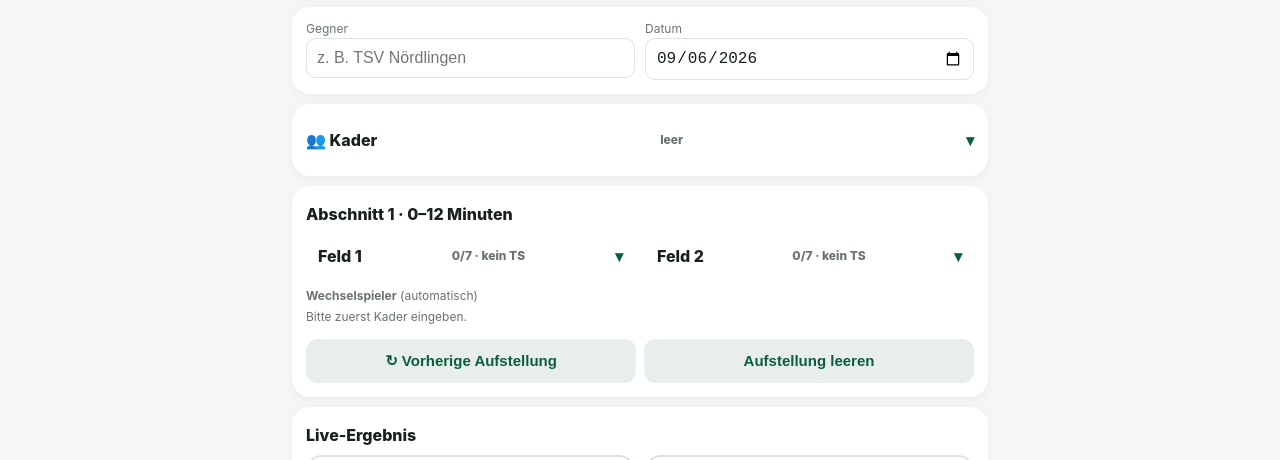
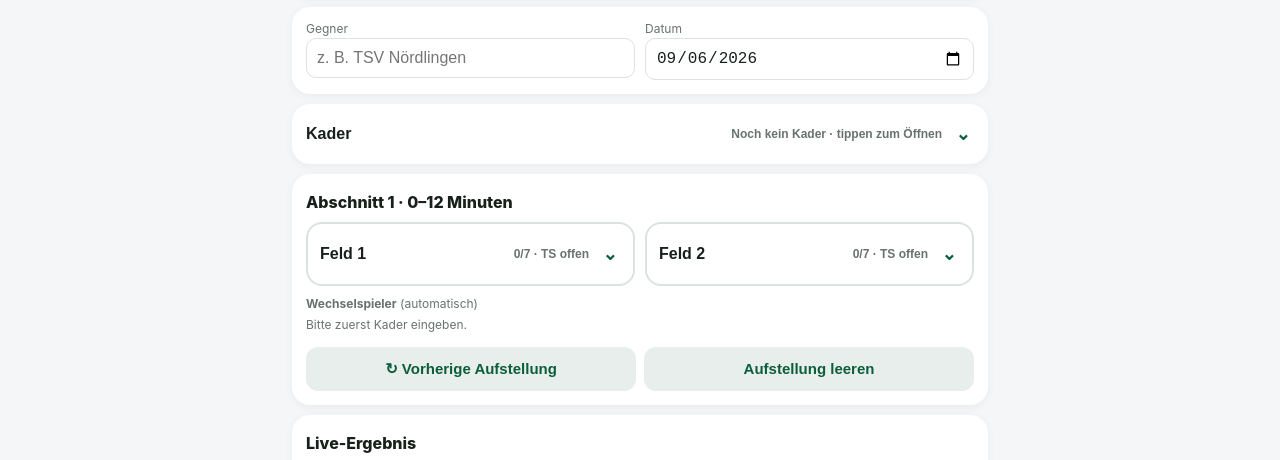
Before and after one commit to icetinguel/live-ticker, a plain HTML site: page index.html in a window 1280 px wide. Shown: the part 264-724 px from the top of the page. Drawn offline with Linux system fonts and the light colour scheme.

```diff
--- a/index.html
+++ b/index.html
@@ -21,9 +21,9 @@ main{max-width:720px;margin:auto;padding:12px 12px 100px}.card{background:var(--
 .grid{display:grid;grid-template-columns:1fr 1fr;gap:10px}.field{border:2px solid var(--line);border-radius:16px;padding:12px;min-width:0}.field h3{text-align:center;margin:0 0 10px;font-size:17px}.actual{text-align:center;font-size:27px;font-weight:800;margin:6px 0 12px}.label{text-align:center;font-size:11px;color:var(--muted);text-transform:uppercase}.row{display:flex;align-items:center;justify-content:space-between;gap:6px;margin:8px 0}.row strong{font-size:23px;min-width:28px;text-align:center}
 button{border:0;border-radius:12px;min-height:44px;font-size:15px;font-weight:800;padding:8px 12px;background:#e8eeeb;color:var(--green)}button:active{transform:scale(.97)}button:disabled{opacity:.45;transform:none}.plus{background:var(--green);color:#fff;width:48px}.minus{width:48px}.secondary{background:#e8eeeb!important;color:var(--green)!important}.danger{color:var(--red)!important}.controls{display:grid;grid-template-columns:1fr 1fr;gap:8px}.result{margin-top:10px;text-align:center;padding:8px;border-radius:10px;font-weight:800}.win{background:#e3f3e9;color:var(--green)}.draw{background:#fff2cf;color:#8a6200}.loss{background:#fbe5e2;color:var(--red)}
 input,select,textarea{width:100%;border:1px solid var(--line);border-radius:10px;padding:10px;font-size:16px;background:#fff;color:var(--text)}textarea{min-height:120px;resize:vertical}.formgrid{display:grid;grid-template-columns:1fr 1fr;gap:10px}.inline{display:flex;gap:8px;align-items:center;flex-wrap:wrap}.pill{display:inline-block;padding:4px 8px;border-radius:999px;background:#eef3f0;font-size:12px;margin:2px}.bench{line-height:2}.slot{display:grid;grid-template-columns:64px 1fr;gap:8px;align-items:center;margin:6px 0}.slot span{font-size:12px;color:var(--muted);font-weight:700}.lineup-actions{display:grid;grid-template-columns:1fr 1fr;gap:8px;margin-top:10px}
-table{width:100%;border-collapse:collapse;font-size:12px}th,td{padding:7px 4px;border-bottom:1px solid var(--line);text-align:center}th{color:var(--muted);font-size:10px;text-transform:uppercase}.scroll{overflow-x:auto}.editbtn{min-height:30px;padding:4px 7px;font-size:12px;border-radius:8px;margin-top:4px}.modebox{display:grid;grid-template-columns:1fr 1fr;gap:8px}.modebox button.active{background:var(--green);color:#fff}.notice{padding:9px 10px;border-radius:10px;background:#fff5d7;font-size:12px;color:#765800;margin:8px 0}.hidden{display:none!important}
+table{width:100%;border-collapse:collapse;font-size:12px}th,td{padding:7px 4px;border-bottom:1px solid var(--line);text-align:center}th{color:var(--muted);font-size:10px;text-transform:uppercase}.scroll{overflow-x:auto}.editbtn{min-height:30px;padding:4px 7px;font-size:12px;border-radius:8px;margin-top:4px}.modebox{display:grid;grid-template-columns:1fr 1fr;gap:8px}.modebox button.active{background:var(--green);color:#fff}.notice{padding:9px 10px;border-radius:10px;background:#fff5d7;font-size:12px;color:#765800;margin:8px 0}.hidden{display:none!important}.foldhead{width:100%;display:flex;align-items:center;justify-content:space-between;gap:10px;background:transparent;color:var(--text);padding:2px 0;min-height:40px;text-align:left}.foldhead .foldtitle{font-size:16px;font-weight:800}.foldhead .foldsummary{font-size:12px;color:var(--muted);font-weight:700;text-align:right;flex:1}.foldarrow{font-size:18px;color:var(--green);min-width:22px;text-align:center}.foldbody{margin-top:8px}.fieldfold{border:2px solid var(--line);border-radius:16px;padding:10px 12px;min-width:0}.fieldfold .foldbody{padding-top:2px}.compactcard{padding-top:10px;padding-bottom:10px}
 .bottom{position:fixed;bottom:0;left:0;right:0;background:#fff;border-top:1px solid var(--line);padding:9px 12px calc(9px + env(safe-area-inset-bottom));display:flex;justify-content:center;gap:8px;z-index:5}.bottom button{min-width:29%;font-size:12px}
-dialog{border:0;border-radius:18px;padding:16px;width:min(92vw,420px);box-shadow:0 12px 45px #0004}dialog::backdrop{background:#0006}.goalchoices{display:grid;grid-template-columns:1fr 1fr;gap:8px;margin:12px 0}.goalchoices button{min-height:42px}.archiveitem{border-top:1px solid var(--line);padding:10px 0}.archiveitem:first-child{border-top:0}.collapse{border:0}.collapse>summary{list-style:none;cursor:pointer;font-weight:800;display:flex;align-items:center;justify-content:space-between;gap:8px;min-height:44px}.collapse>summary::-webkit-details-marker{display:none}.collapse>summary:after{content:'▾';font-size:16px;color:var(--green);transition:transform .15s ease}.collapse[open]>summary:after{transform:rotate(180deg)}.collapse-body{padding-top:8px}.field.collapse{padding:0 12px}.field.collapse>summary{padding:8px 0}.field.collapse .collapse-body{padding:0 0 12px}
+dialog{border:0;border-radius:18px;padding:16px;width:min(92vw,420px);box-shadow:0 12px 45px #0004}dialog::backdrop{background:#0006}.goalchoices{display:grid;grid-template-columns:1fr 1fr;gap:8px;margin:12px 0}.goalchoices button{min-height:42px}.archiveitem{border-top:1px solid var(--line);padding:10px 0}.archiveitem:first-child{border-top:0}
 @media(max-width:520px){.grid,.formgrid{grid-template-columns:1fr}.score{font-size:46px}.slot{grid-template-columns:58px 1fr}.controls{grid-template-columns:1fr}.lineup-actions{grid-template-columns:1fr 1fr}}
 </style>
 </head>
@@ -44,16 +44,14 @@ dialog{border:0;border-radius:18px;padding:16px;width:min(92vw,420px);box-shadow
  <div class="formgrid"><label class="small">Gegner<input id="opponent" placeholder="z. B. TSV Nördlingen"></label><label class="small">Datum<input id="matchDate" type="date"></label></div>
 </div>
 
-<div class="card">
- <details class="collapse" id="rosterCollapse">
-  <summary><span>👥 Kader</span><span id="rosterSummary" class="small"></span></summary>
-  <div class="collapse-body">
-   <div class="small">Spielernamen einmalig eingeben – ein Name pro Zeile. Der Kader bleibt für das aktuelle Spiel gespeichert.</div>
-   <textarea id="rosterInput" placeholder="Lukas&#10;Emir&#10;Leon&#10;..."></textarea>
-   <div class="controls" style="margin-top:8px"><button onclick="saveRoster()">✓ Kader übernehmen</button><button class="secondary" onclick="clearRoster()">Leeren</button></div>
-   <div id="rosterInfo" class="small" style="margin-top:8px"></div>
-  </div>
- </details>
+<div class="card compactcard">
+ <button class="foldhead" type="button" onclick="toggleFold('roster')" aria-controls="rosterBody" id="rosterFoldBtn"><span class="foldtitle">Kader</span><span class="foldsummary" id="rosterSummary">Noch kein Kader</span><span class="foldarrow" id="rosterArrow">⌄</span></button>
+ <div id="rosterBody" class="foldbody hidden">
+  <div class="small">Spielernamen einmalig eingeben – ein Name pro Zeile. Der Kader bleibt für das aktuelle Spiel gespeichert.</div>
+  <textarea id="rosterInput" placeholder="Lukas&#10;Emir&#10;Leon&#10;..."></textarea>
+  <div class="controls" style="margin-top:8px"><button onclick="saveRoster()">✓ Kader übernehmen</button><button class="secondary" onclick="clearRoster()">Leeren</button></div>
+  <div id="rosterInfo" class="small" style="margin-top:8px"></div>
+ </div>
 </div>
 
 <div class="card" id="lineupCard">
@@ -75,10 +73,7 @@ dialog{border:0;border-radius:18px;padding:16px;width:min(92vw,420px);box-shadow
 </div>
 
 <div class="card" id="statsCard">
- <details class="collapse" id="statsCollapse">
-  <summary><span>📊 Einsatzstatistik</span><span class="small">anzeigen</span></summary>
-  <div class="collapse-body"><div class="scroll"><table><thead><tr><th>Spieler</th><th>Abschn.</th><th>Min.</th><th>F1</th><th>F2</th><th>TS</th><th>Tore</th></tr></thead><tbody id="statsBody"></tbody></table></div></div>
- </details>
+ <div class="section">Einsatzstatistik</div><div class="scroll"><table><thead><tr><th>Spieler</th><th>Abschn.</th><th>Min.</th><th>F1</th><th>F2</th><th>TS</th><th>Tore</th></tr></thead><tbody id="statsBody"></tbody></table></div>
 </div>
 
 <div class="card" id="finalCard" style="display:none;text-align:center"><div class="biglabel">Spiel beendet</div><div class="score" id="finalScore">0 : 0</div><div id="finalCounts" class="status"></div><div class="small" id="actualTotal"></div></div>
@@ -116,11 +111,19 @@ function scoreTotals(){return state.history.reduce((a,x)=>{a.own+=(x.fieldScores
 function allOutcomes(){return state.history.flatMap(x=>(x.fieldScores||[]).slice(0,activeFieldCount()).map(outcome))}
 function rosterOptions(selected){return '<option value="">– auswählen –</option>'+state.roster.map(n=>`<option value="${esc(n)}" ${n===selected?'selected':''}>${esc(n)}</option>`).join('')}
 function esc(s){return String(s??'').replace(/[&<>"']/g,c=>({'&':'&amp;','<':'&lt;','>':'&gt;','"':'&quot;',"'":'&#39;'}[c]))}
-function renderLineups(){const grid=document.getElementById('lineupGrid');grid.innerHTML='';const n=activeFieldCount();for(let f=0;f<n;f++){const div=document.createElement('details');div.className='field collapse';const filled=state.lineups[f].filter(Boolean).length;const keeper=state.lineups[f][0]||'kein TS';div.innerHTML=`<summary><span>Feld ${f+1}</span><span class="small">${filled}/7 · ${esc(keeper)}</span></summary><div class="collapse-body">`+Array.from({length:7},(_,i)=>`<label class="slot"><span>${i===0?'🥅 TS':'Spieler '+i}</span><select onchange="setLineup(${f},${i},this.value)">${rosterOptions(state.lineups[f][i])}</select></label>`).join('')+`</div>`;grid.appendChild(div)}
- const used=new Set(state.lineups.slice(0,n).flat().filter(Boolean));document.getElementById('bench').innerHTML=state.roster.length?state.roster.filter(x=>!used.has(x)).map(x=>`<span class="pill">${esc(x)}</span>`).join('')||'<span class="pill">Keine Wechselspieler</span>':'Bitte zuerst Kader eingeben.';
+const uiFold={roster:false,field1:false,field2:false};
+function toggleFold(which){uiFold[which]=!uiFold[which];applyFolds()}
+function applyFolds(){
+ const rb=document.getElementById('rosterBody'),ra=document.getElementById('rosterArrow'),rbtn=document.getElementById('rosterFoldBtn');
+ if(rb){rb.classList.toggle('hidden',!uiFold.roster);ra.textContent=uiFold.roster?'⌃':'⌄';rbtn.setAttribute('aria-expanded',String(uiFold.roster))}
+ for(let f=0;f<2;f++){const body=document.getElementById('fieldBody'+f),arrow=document.getElementById('fieldArrow'+f),btn=document.getElementById('fieldFoldBtn'+f);if(body){const key='field'+(f+1);body.classList.toggle('hidden',!uiFold[key]);arrow.textContent=uiFold[key]?'⌃':'⌄';btn.setAttribute('aria-expanded',String(uiFold[key]))}}
+}
+function lineupSummary(f){const a=state.lineups[f]||[];const count=a.filter(Boolean).length;const ts=a[0]||'TS offen';return `${count}/7 · ${esc(ts)}`}
+function renderLineups(){const grid=document.getElementById('lineupGrid');grid.innerHTML='';const n=activeFieldCount();for(let f=0;f<n;f++){const div=document.createElement('div');div.className='fieldfold';div.innerHTML=`<button class="foldhead" type="button" onclick="toggleFold('field${f+1}')" aria-controls="fieldBody${f}" id="fieldFoldBtn${f}"><span class="foldtitle">Feld ${f+1}</span><span class="foldsummary">${lineupSummary(f)}</span><span class="foldarrow" id="fieldArrow${f}">⌄</span></button><div class="foldbody hidden" id="fieldBody${f}">`+Array.from({length:7},(_,i)=>`<label class="slot"><span>${i===0?'🥅 TS':'Spieler '+i}</span><select onchange="setLineup(${f},${i},this.value)">${rosterOptions(state.lineups[f][i])}</select></label>`).join('')+`</div>`;grid.appendChild(div)}
+ const used=new Set(state.lineups.slice(0,n).flat().filter(Boolean));document.getElementById('bench').innerHTML=state.roster.length?state.roster.filter(x=>!used.has(x)).map(x=>`<span class="pill">${esc(x)}</span>`).join('')||'<span class="pill">Keine Wechselspieler</span>':'Bitte zuerst Kader eingeben.';applyFolds();
 }
 function setLineup(f,i,name){if(name){for(let ff=0;ff<activeFieldCount();ff++)for(let ii=0;ii<7;ii++)if(!(ff===f&&ii===i)&&state.lineups[ff][ii]===name){alert(name+' ist in diesem Abschnitt bereits auf Feld '+(ff+1)+' eingeteilt.');renderLineups();return}}state.lineups[f][i]=name;save();renderLineups()}
-function saveRoster(){const names=[...new Set(document.getElementById('rosterInput').value.split(/\n|,/).map(x=>x.trim()).filter(Boolean))];state.roster=names;for(let f=0;f<2;f++)state.lineups[f]=state.lineups[f].map(n=>names.includes(n)?n:'');save();update()}
+function saveRoster(){const names=[...new Set(document.getElementById('rosterInput').value.split(/\n|,/).map(x=>x.trim()).filter(Boolean))];state.roster=names;uiFold.roster=false;for(let f=0;f<2;f++)state.lineups[f]=state.lineups[f].map(n=>names.includes(n)?n:'');save();update()}
 function clearRoster(){if(confirm('Kader wirklich leeren?')){state.roster=[];state.lineups=[Array(7).fill(''),Array(7).fill('')];update()}}
 function validateLineup(){const n=activeFieldCount();if(!state.roster.length)return 'Bitte zuerst den Kader eingeben.';for(let f=0;f<n;f++){if(state.lineups[f].filter(Boolean).length!==7)return `Feld ${f+1}: Bitte 1 Torspieler und 6 Feldspieler vollständig besetzen.`}const all=state.lineups.slice(0,n).flat();if(new Set(all).size!==all.length)return 'Ein Spieler ist doppelt aufgestellt.';return ''}
 function copyPreviousLineup(){if(!state.history.length){alert('Es gibt noch keine vorherige Aufstellung.');return}state.lineups=clone(state.history[state.history.length-1].lineups||[Array(7).fill(''),Array(7).fill('')]);update()}
@@ -136,9 +139,9 @@ function update(){normalizeState();document.getElementById('modeFoerder').classL
  const ss=document.getElementById('sectionsSelect');ss.innerHTML=Array.from({length:12},(_,i)=>`<option value="${i+1}" ${(i+1)===state.sections?'selected':''}>${i+1}</option>`).join('');document.getElementById('durationInput').value=state.duration;document.getElementById('fieldsSelect').value=String(state.numFields);
  document.getElementById('headerSub').textContent='Förderliga · 6 × 12 Minuten · 2 Felder';
  document.getElementById('overallLabel').textContent=state.mode==='foerder'?'Aktuelles Förderliga-Ergebnis':'Aktuelles Torergebnis';const totals=scoreTotals();if(state.mode==='foerder'){const os=allOutcomes(),w=os.filter(x=>x==='Sieg').length,d=os.filter(x=>x==='Unentschieden').length,l=os.filter(x=>x==='Niederlage').length;document.getElementById('overall').textContent=`${w} : ${l}`;document.getElementById('counts').textContent=`${w} Siege · ${d} Unentschieden · ${l} Niederlagen`}else{document.getElementById('overall').textContent=`${totals.own} : ${totals.opp}`;document.getElementById('counts').textContent=`Tore aus ${state.history.length} von ${state.sections} Abschnitten`}
- document.getElementById('bar').style.width=`${Math.min(100,state.history.length/state.sections*100)}%`;document.getElementById('round').textContent=state.round<state.sections?`Abschnitt ${state.round+1} von ${state.sections}`:'Spiel beendet';document.getElementById('opponent').value=state.opponent||'';document.getElementById('matchDate').value=state.matchDate||'';document.getElementById('rosterInput').value=state.roster.join('\n');document.getElementById('rosterInfo').textContent=state.roster.length?`${state.roster.length} Spieler im Kader · ${Math.max(0,state.roster.length-activeFieldCount()*7)} Wechselspieler bei vollständiger Aufstellung`:'';document.getElementById('rosterSummary').textContent=state.roster.length?`${state.roster.length} Spieler`:'leer';
+ document.getElementById('bar').style.width=`${Math.min(100,state.history.length/state.sections*100)}%`;document.getElementById('round').textContent=state.round<state.sections?`Abschnitt ${state.round+1} von ${state.sections}`:'Spiel beendet';document.getElementById('opponent').value=state.opponent||'';document.getElementById('matchDate').value=state.matchDate||'';document.getElementById('rosterInput').value=state.roster.join('\n');document.getElementById('rosterInfo').textContent=state.roster.length?`${state.roster.length} Spieler im Kader · ${Math.max(0,state.roster.length-activeFieldCount()*7)} Wechselspieler bei vollständiger Aufstellung`:'';document.getElementById('rosterSummary').textContent=state.roster.length?`${state.roster.length} Spieler · tippen zum Bearbeiten`:'Noch kein Kader · tippen zum Öffnen';
  const current=state.editing!==null?state.editing:state.round;document.getElementById('sectionTitle').textContent=current<state.sections?`${state.editing!==null?'Abschnitt '+(current+1)+' bearbeiten':'Abschnitt '+(current+1)} · ${sectionStart(current)}–${sectionEnd(current)} Minuten`:`Spiel beendet · ${state.sections*state.duration} Minuten`;const notice=document.getElementById('lineupNotice');notice.classList.add('hidden');if(state.round>0&&state.editing===null&&state.round<state.sections){notice.textContent='Die Aufstellung des vorherigen Abschnitts wurde übernommen. Ändere nur die Spieler, die du wechseln möchtest.';notice.classList.remove('hidden')}
- renderLineups();renderScoreFields();const finish=document.getElementById('finishBtn');finish.disabled=state.round>=state.sections&&state.editing===null;finish.textContent=state.editing!==null?'✓ Änderung speichern':state.round>=state.sections?'✓ Spiel beendet':'✓ Abschnitt abschließen';renderHistory();renderStats();renderFinal();renderArchives();save()}
+ renderLineups();applyFolds();renderScoreFields();const finish=document.getElementById('finishBtn');finish.disabled=state.round>=state.sections&&state.editing===null;finish.textContent=state.editing!==null?'✓ Änderung speichern':state.round>=state.sections?'✓ Spiel beendet':'✓ Abschnitt abschließen';renderHistory();renderStats();renderFinal();renderArchives();save()}
 function finishRound(){const err=validateLineup();if(err&&!confirm(err+'\n\nAbschnitt trotzdem ohne vollständige Aufstellung speichern?'))return;const idx=state.editing!==null?state.editing:state.round;if(idx>=state.sections)return;const rec={fieldScores:clone(state.fields.slice(0,activeFieldCount())),lineups:clone(state.lineups),duration:state.duration,start:sectionStart(idx),end:sectionEnd(idx)};
  if(state.editing!==null){state.history[idx]=rec;state.editing=null}else{state.history.push(rec);state.round++;}
  state.fields=[{own:0,opp:0},{own:0,opp:0}];if(state.round<state.sections&&state.history.length)state.lineups=clone(state.history[state.history.length-1].lineups);update()}
--- a/sw.js
+++ b/sw.js
@@ -1,4 +1,4 @@
-const CACHE_NAME='u13-live-v6-compact2';
+const CACHE_NAME='u13-live-v6-2';
 const APP_SHELL=['./','./index.html','./manifest.webmanifest','./apple-touch-icon.png','./icon-192.png','./icon-512.png'];
 self.addEventListener('install',e=>{e.waitUntil(caches.open(CACHE_NAME).then(c=>c.addAll(APP_SHELL)));self.skipWaiting();});
 self.addEventListener('activate',e=>{e.waitUntil(caches.keys().then(keys=>Promise.all(keys.filter(k=>k!==CACHE_NAME).map(k=>caches.delete(k)))));self.clients.claim();});
```
